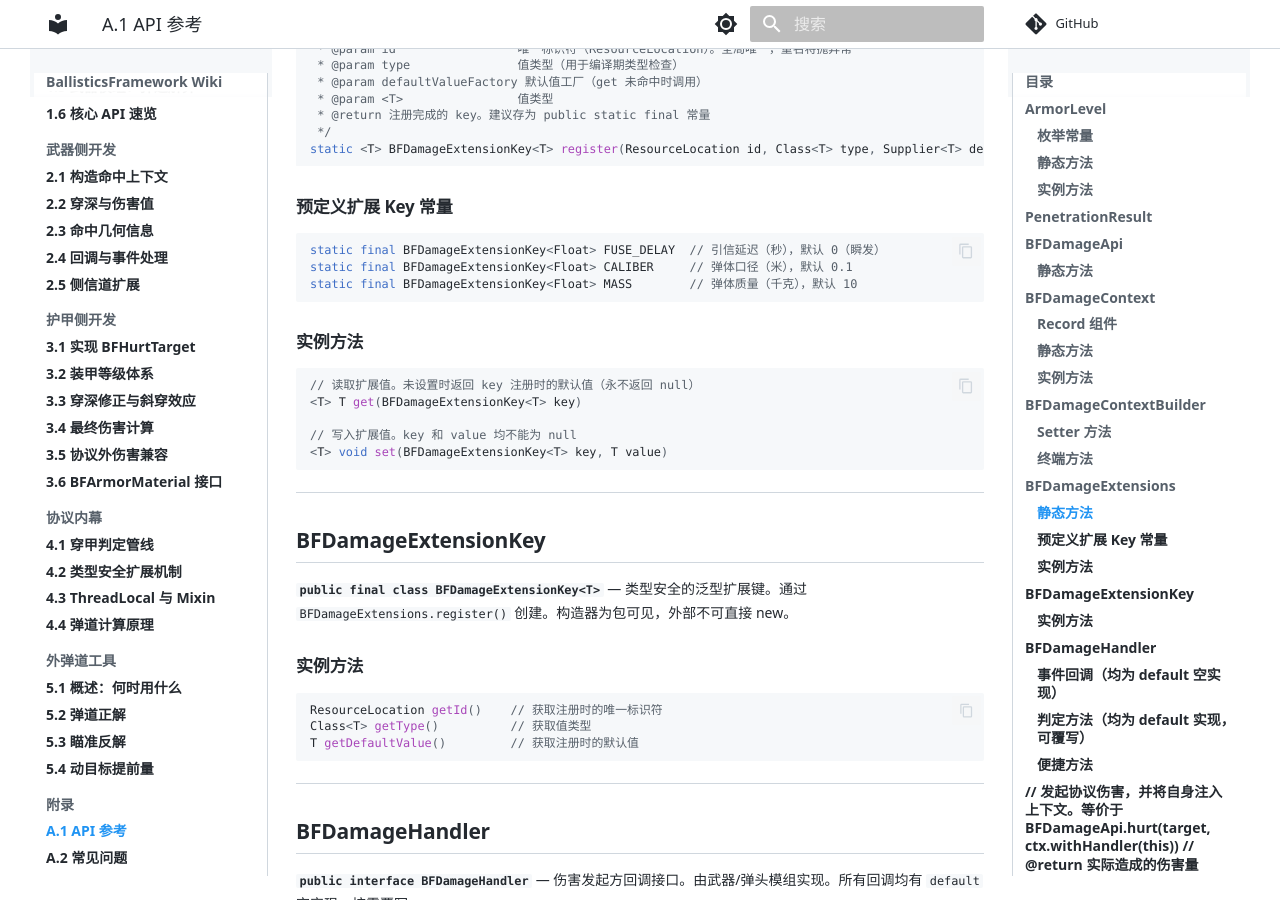
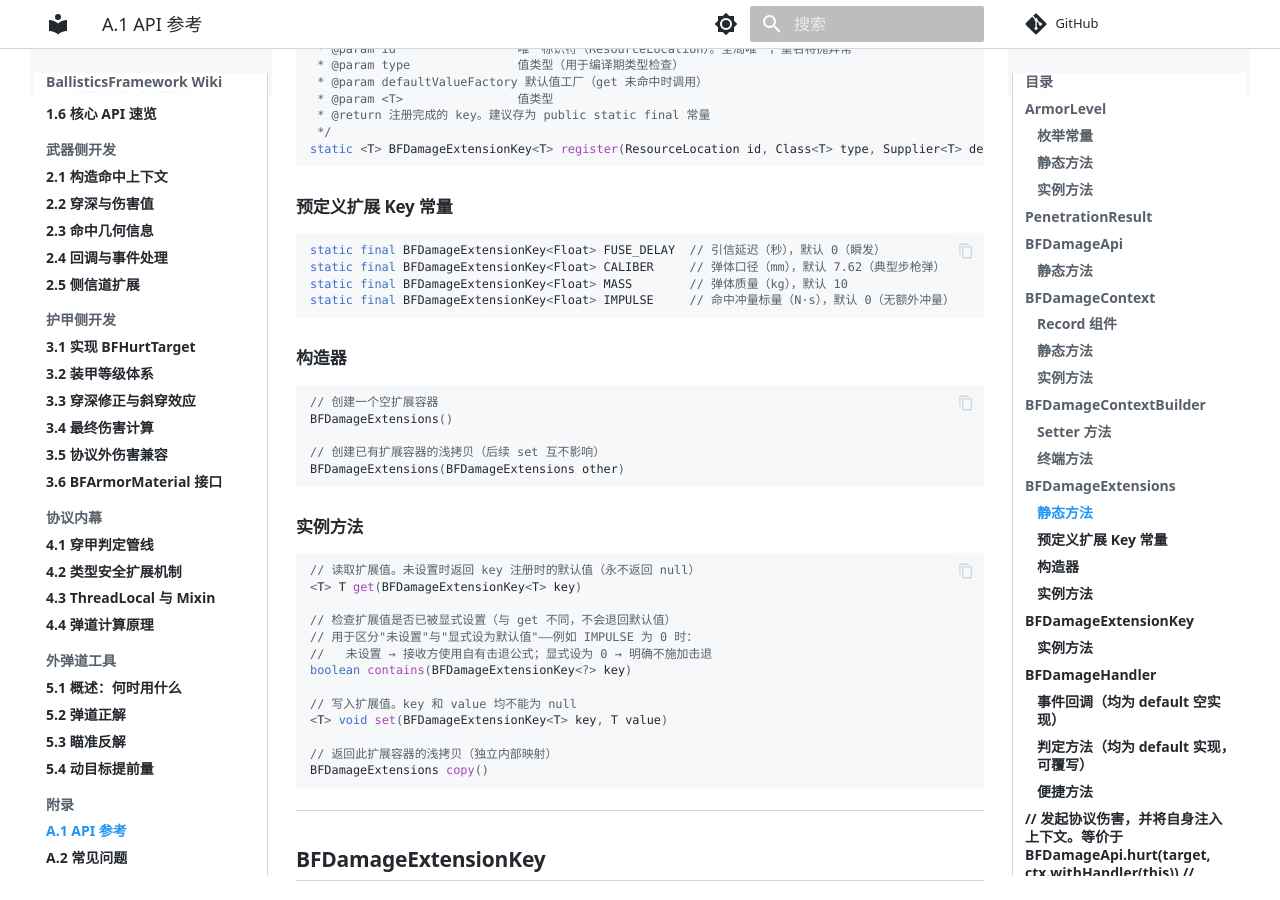
Before and after one commit to Sweetzonzi/BallisticsFramework, an MkDocs documentation site: the page built from docs/wiki/附录/A.1-API参考.md, in a window 1280 px wide and 900 px high, scrolled down 4831 px. Built offline with MkDocs 1.6.1 and Material for MkDocs 9.7.7, drawn with Linux system fonts in a browser that asks for light colours; comment, search, counter and statistics services are not loaded.

Commit message:
chore: 调整 CALIBER 默认值(米→毫米)与 BallisticConfig 半径换算，更新 wiki 预定义 key 文档；v1.0.0.alpha.10

````diff
--- a/docs/wiki/附录/A.1-API参考.md
+++ b/docs/wiki/附录/A.1-API参考.md
@@ -227,8 +227,19 @@ static <T> BFDamageExtensionKey<T> register(ResourceLocation id, Class<T> type,
 
 ```java
 static final BFDamageExtensionKey<Float> FUSE_DELAY  // 引信延迟（秒），默认 0（瞬发）
-static final BFDamageExtensionKey<Float> CALIBER     // 弹体口径（米），默认 0.1
-static final BFDamageExtensionKey<Float> MASS        // 弹体质量（千克），默认 10
+static final BFDamageExtensionKey<Float> CALIBER     // 弹体口径（mm），默认 7.62（典型步枪弹）
+static final BFDamageExtensionKey<Float> MASS        // 弹体质量（kg），默认 10
+static final BFDamageExtensionKey<Float> IMPULSE     // 命中冲量标量（N·s），默认 0（无额外冲量）
+```
+
+### 构造器
+
+```java
+// 创建一个空扩展容器
+BFDamageExtensions()
+
+// 创建已有扩展容器的浅拷贝（后续 set 互不影响）
+BFDamageExtensions(BFDamageExtensions other)
 ```
 
 ### 实例方法
@@ -237,8 +248,16 @@ static final BFDamageExtensionKey<Float> MASS        // 弹体质量（千克）
 // 读取扩展值。未设置时返回 key 注册时的默认值（永不返回 null）
 <T> T get(BFDamageExtensionKey<T> key)
 
+// 检查扩展值是否已被显式设置（与 get 不同，不会退回默认值）
+// 用于区分"未设置"与"显式设为默认值"——例如 IMPULSE 为 0 时：
+//   未设置 → 接收方使用自有击退公式；显式设为 0 → 明确不施加击退
+boolean contains(BFDamageExtensionKey<?> key)
+
 // 写入扩展值。key 和 value 均不能为 null
 <T> void set(BFDamageExtensionKey<T> key, T value)
+
+// 返回此扩展容器的浅拷贝（独立内部映射）
+BFDamageExtensions copy()
 ```
 
 ---
````
Also changed, not shown: docs/wiki/2-武器侧开发/2.5-侧信道扩展.md (+5 -2 lines), docs/wiki/4-协议内幕/4.2-类型安全扩展机制.md (+4 -3 lines), docs/终点弹道设计文档.md (+6 -5 lines), 3 other files.
